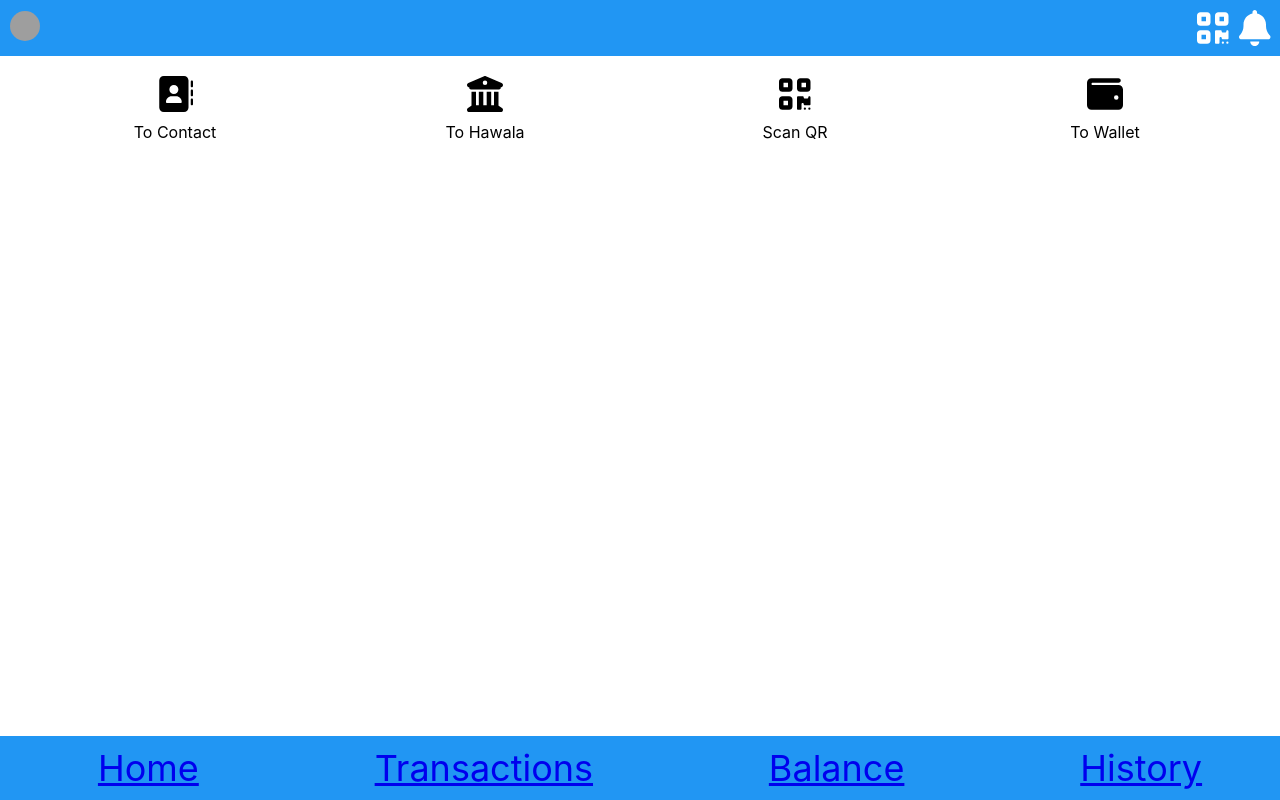
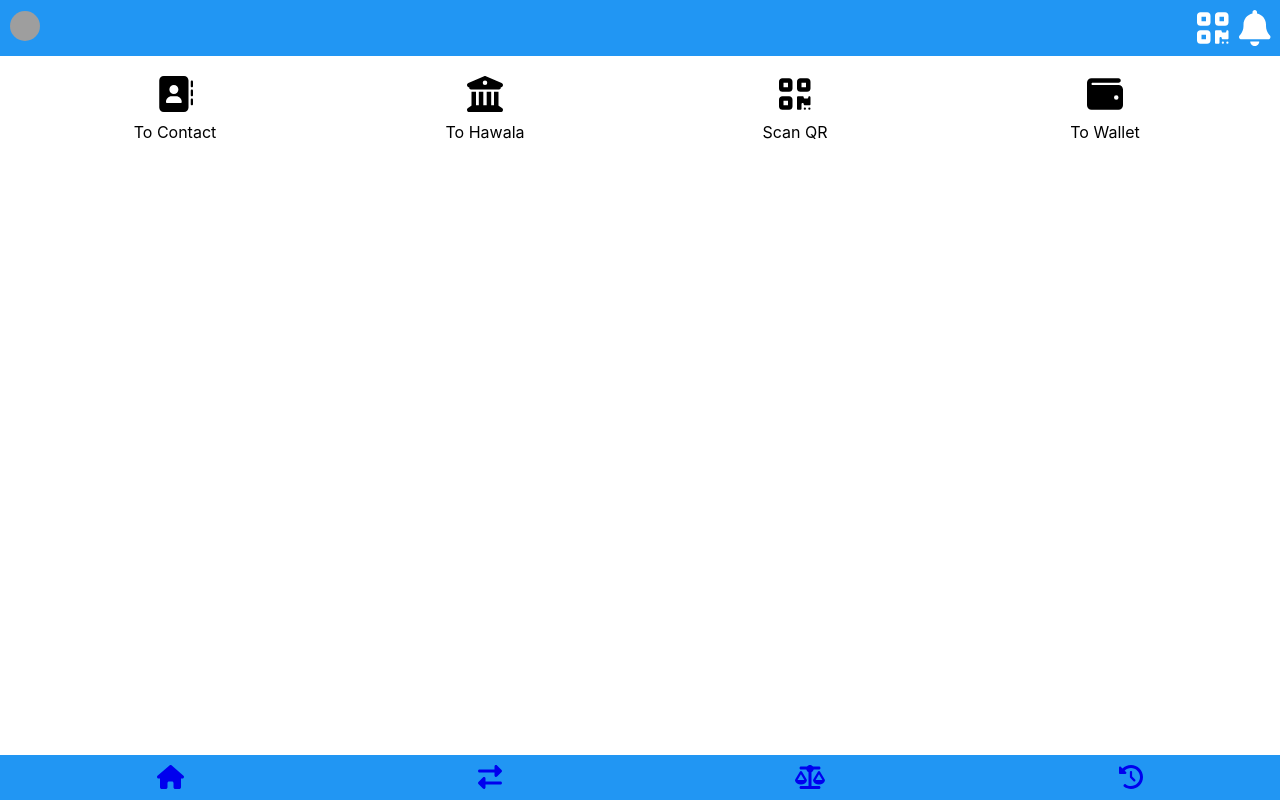
Before and after one commit to hashfx/nuid-pay-frontend, a React (Create React App) app in the folder react_ui/nuid_pay/: page / in a window 1280 px wide. Built offline with nearby package versions, Linux system fonts and the light colour scheme; grey boxes are pictures that could not be loaded.

Commit message:
distinguish footbar className

```diff
--- a/react_ui/nuid_pay/src/components/FootBar.js
+++ b/react_ui/nuid_pay/src/components/FootBar.js
@@ -1,22 +1,32 @@
 // src/components/FootBar.js
 import React from 'react';
 import { Link } from 'react-router-dom';
+import { FontAwesomeIcon } from '@fortawesome/react-fontawesome';
+import { faHome, faExchangeAlt, faBalanceScale, faHistory } from '@fortawesome/free-solid-svg-icons';
 import './FootBar.css'; // You can style this file accordingly
 
 const FootBar = () => {
     return (
         <div className="foot-bar">
             <Link to="/">
-                <div className="icon">Home</div>
+                <div className="foot-icon-container">
+                    <FontAwesomeIcon icon={faHome} className="foot-icon" />
+                </div>
             </Link>
             <Link to="/transactions">
-                <div className="icon">Transactions</div>
+                <div className="foot-icon-container">
+                    <FontAwesomeIcon icon={faExchangeAlt} className="foot-icon" />
+                </div>
             </Link>
             <Link to="/balance">
-                <div className="icon">Balance</div>
+                <div className="foot-icon-container">
+                    <FontAwesomeIcon icon={faBalanceScale} className="foot-icon" />
+                </div>
             </Link>
             <Link to="/history">
-                <div className="icon">History</div>
+                <div className="foot-icon-container">
+                    <FontAwesomeIcon icon={faHistory} className="foot-icon" />
+                </div>
             </Link>
         </div>
     );
```
